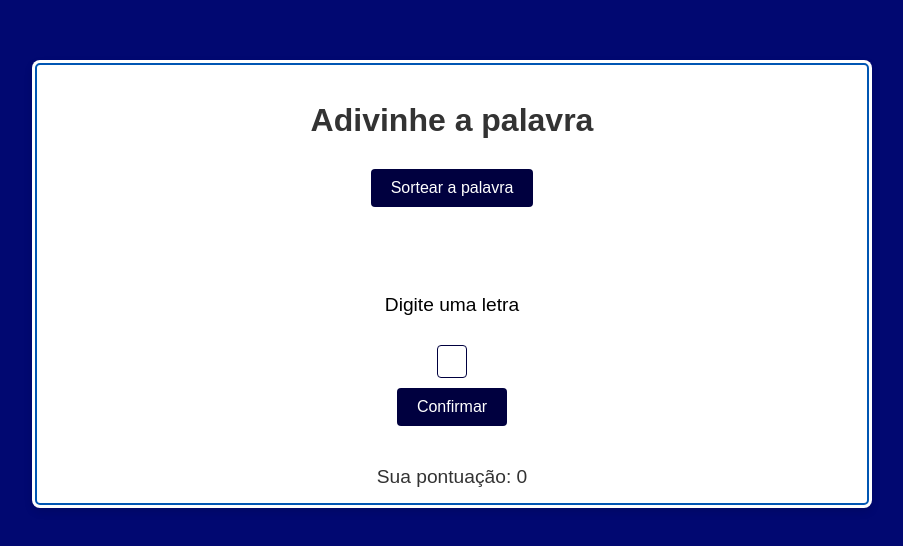
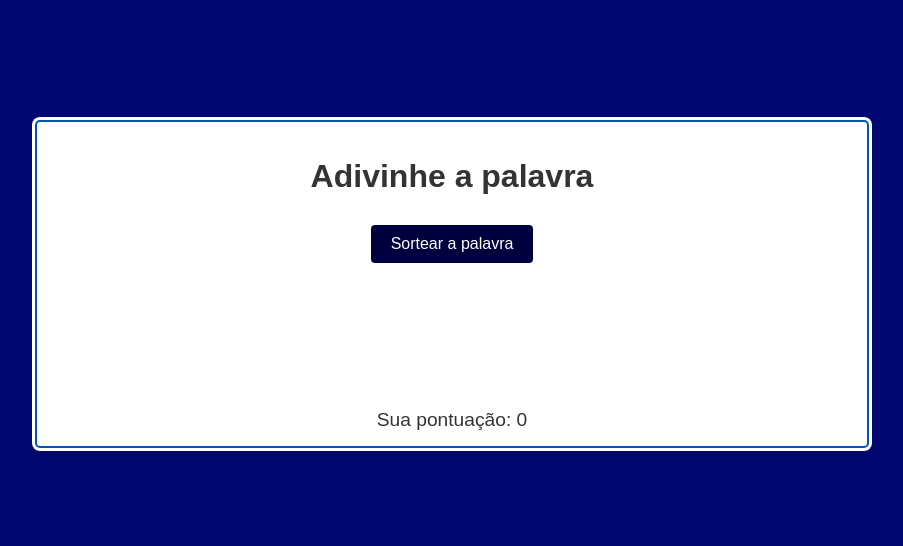
Before and after one commit to adryelfmr/PalavraSecreta, a React (Vite) app: page / in a window 1280 px wide. Shown: the part 116-662 px from the top of the page, without its empty margins (188-1091 px from the left). Built offline with nearby package versions, Linux system fonts and the light colour scheme.

Commit message:
Alteraçoes basicas de interface

```diff
--- a/src/components/Game/Game.jsx
+++ b/src/components/Game/Game.jsx
@@ -136,7 +136,9 @@ const Game = () => {
         <div className="letras-container">{criarDivs(letras)}</div>
 
         <form className="form-letra" onSubmit={enviarLetra}>
-          <p>Digite uma letra</p>
+          <p>{jogoIniciado ? "Digite uma letra" : ""}</p>
+          {jogoIniciado && (
+            <>
               <input
                 className="input-letra"
                 type="text"
@@ -148,6 +150,8 @@ const Game = () => {
               <button className="btn-confirmar" type="submit">
                 Confirmar
               </button>
+            </>
+          )}
         </form>
 
         <div className="status-message-validacao">
```
Also changed, not shown: 2 other files (tests, documents, lock files or other folders). Lines whose indentation alone changed are shown as unchanged.
